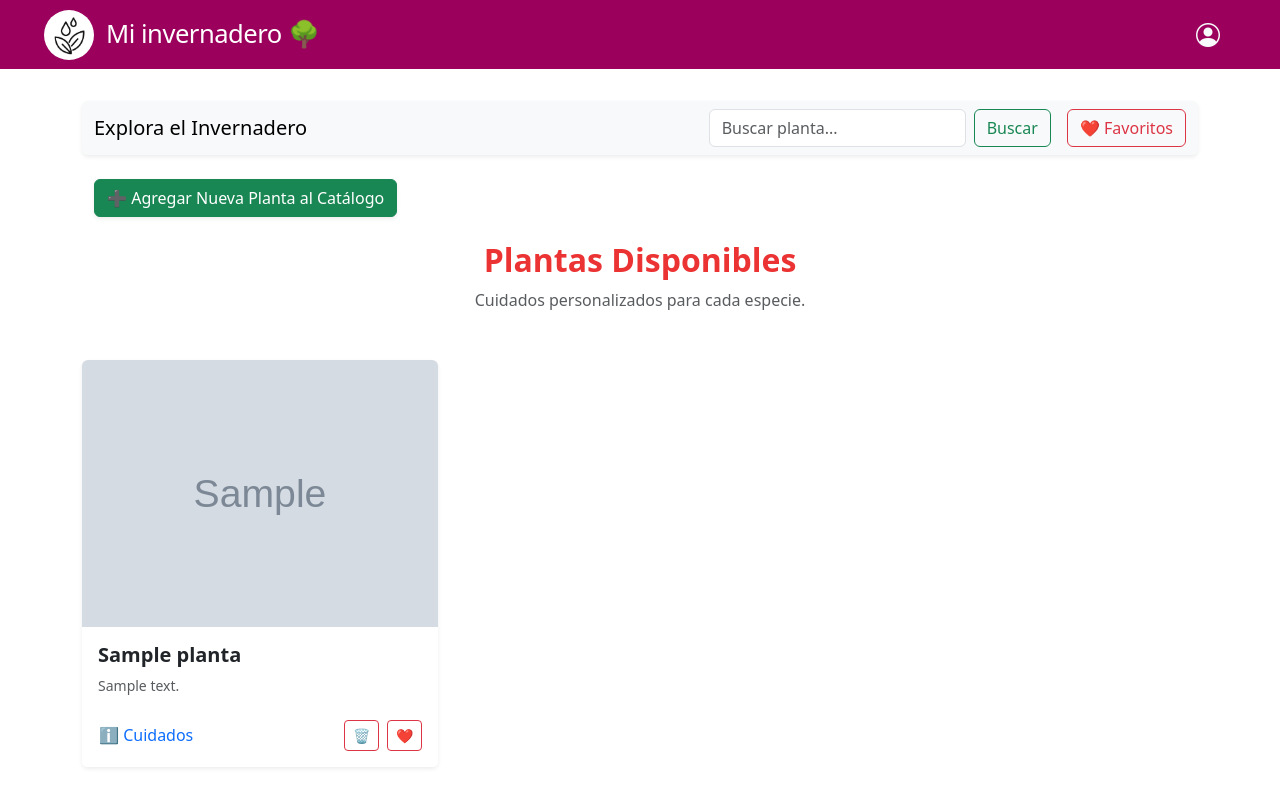
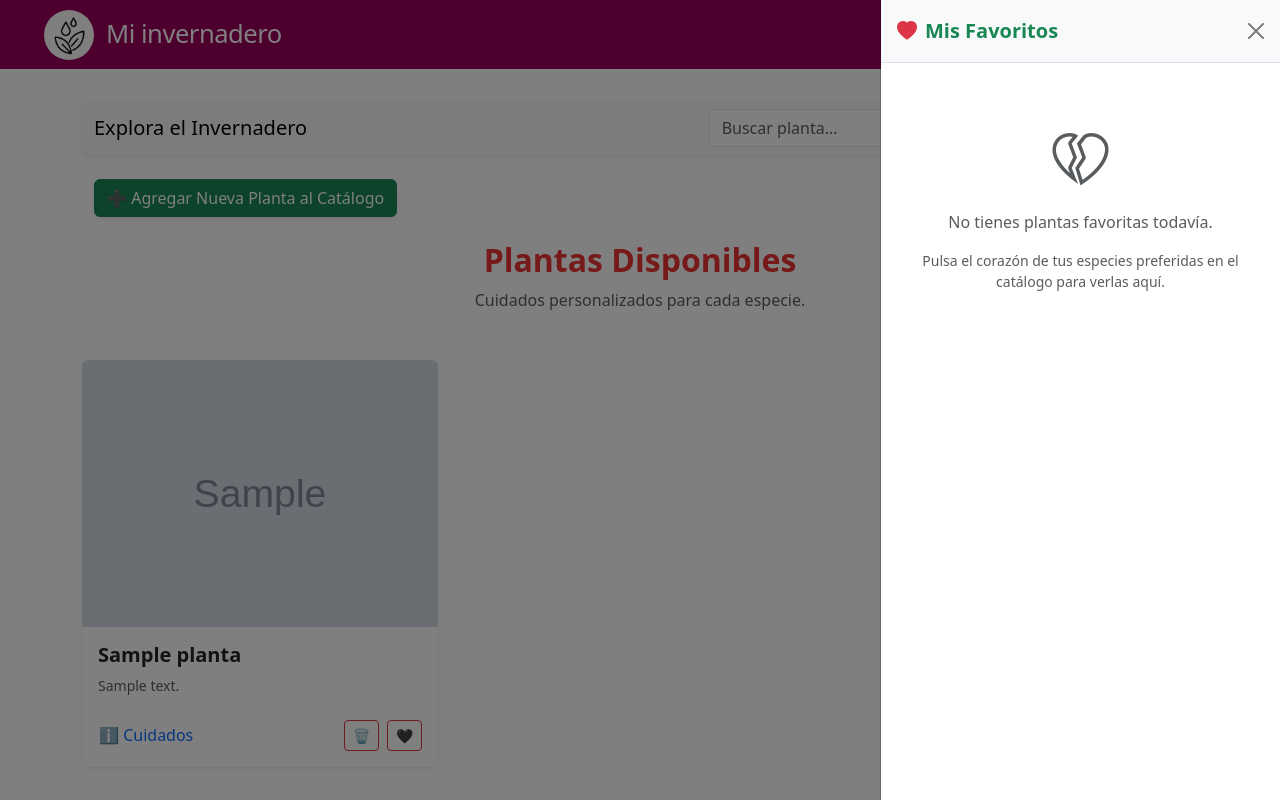
Before and after one commit to OscarMedina-125435/proyectofinal, a Flask app: page / in a window 1280 px wide, after a click on "❤️ Favoritos". Run offline with Flask 3, Linux system fonts and the light colour scheme; the visitor is signed in with stand-in values (Sample User, id 1); grey boxes marked "Sample" are stand-in pictures; a database or web service that is not in the repository returns one stand-in record (values such as "Sample title").

Commit message:
1234gooo

```diff
--- a/app.py
+++ b/app.py
@@ -22,6 +22,8 @@ mail = Mail(app)
 db_mongo = Plantas()
 pwd_context = CryptContext(schemes=["sha256_crypt"], deprecated="auto")
 
+# ... (Tus otras configuraciones de Flask, Mail y db_mongo arriba)
+
 @app.route('/')
 def index():
     if not session.get("usuarioo"):
@@ -30,10 +32,37 @@ def index():
     query = request.args.get('q', '')
     mis_plantas = db_mongo.obtener_plantas(query)
 
+    # --- NUEVO: Gestión de Favoritos ---
+    email_actual = session.get('email_usuario')
+    mis_favoritos = db_mongo.obtener_favoritos_usuario(email_actual)
+
+    # Obtenemos la lista cruda de IDs del usuario para comprobar estados en Jinja
+    usuario_data = db_mongo.buscar_usuario(email_actual)
+    lista_ids_favoritos = usuario_data.get('favoritos', []) if usuario_data else []
+
     return render_template('index.html',
                             usuarioo=session.get('usuarioo'),
                             administrador=session.get('administrador'),
-                            plantas=mis_plantas)
+                            plantas=mis_plantas,
+                            favoritos=mis_favoritos,          # Envía las plantas favoritas
+                            lista_ids_favoritos=lista_ids_favoritos) # Envía los IDs para los botones
+
+
+@app.route('/favorito', methods=['POST'])
+def favorito():
+    if not session.get("usuarioo"):
+        return redirect(url_for('login'))
+
+    planta_id = request.form.get('planta_id')
+    email_usuario = session.get('email_usuario')
+
+    if planta_id and email_usuario:
+        db_mongo.alternar_favorito(email_usuario, planta_id)
+
+    # Regresa automáticamente a la misma página donde estaba el usuario
+    return redirect(request.referrer or url_for('index'))
+
+# @app.route('/login', methods=['GET', 'POST']) ... (El resto de tus rutas siguen aquí abajo igual)
 
 @app.route('/login', methods=['GET', 'POST'])
 def login():
--- a/plantas.py
+++ b/plantas.py
@@ -88,3 +88,45 @@ class Plantas:
         except Exception as e:
             print(f"Error al eliminar planta: {e}")
             return False
+
+            # --- MÉTODOS DE FAVORITOS ---
+
+    def alternar_favorito(self, email_usuario, planta_id):
+        """Agrega o quita una planta de los favoritos del usuario (Toggle)."""
+        try:
+            usuario = self.buscar_usuario(email_usuario)
+            if not usuario:
+                return False
+
+            favoritos = usuario.get('favoritos', [])
+
+            if planta_id in favoritos:
+                # Si ya es favorito, lo removemos
+                self.usuarios.update_one(
+                    {"email": email_usuario},
+                    {"$pull": {"favoritos": planta_id}}
+                )
+            else:
+                # Si no es favorito, lo agregamos
+                self.usuarios.update_one(
+                    {"email": email_usuario},
+                    {"$addToSet": {"favoritos": planta_id}}
+                )
+            return True
+        except Exception as e:
+            print(f"Error al alternar favorito: {e}")
+            return False
+
+    def obtener_favoritos_usuario(self, email_usuario):
+        """Devuelve los documentos completos de las plantas favoritas del usuario."""
+        try:
+            usuario = self.buscar_usuario(email_usuario)
+            if not usuario or 'favoritos' not in usuario:
+                return []
+
+            # Convertimos las IDs de texto a ObjectIds de Mongo para buscarlas
+            ids_plantas = [ObjectId(pid) for pid in usuario['favoritos']]
+            return list(self.coleccion_plantas.find({"_id": {"$in": ids_plantas}}))
+        except Exception as e:
+            print(f"Error al obtener favoritos: {e}")
+            return []
--- a/templates/base.html
+++ b/templates/base.html
@@ -20,14 +20,21 @@
                     <div class="d-inline-block">
                 <img src="{{ url_for('static', filename='img/logo.jpg') }}" alt="Logo Mi Invernadero" class="rounded-circle object-fit-cover" style="width: 50px; height: 50px;">
         </div>
-                <span>Mi invernadero 🌳</span>
+                <span>Mi invernadero </span>
             </a>
 
             <div class="dropdown me-3">
-                <button class="btn btn-link text-light fs-4 p-0 border-0" type="button" data-bs-toggle="dropdown"
-                    aria-expanded="false">
-                    <i class="bi bi-person-circle"></i>
-                </button>
+    <button class="btn btn-link text-light fs-4 p-0 border-0 d-flex align-items-center gap-2 text-decoration-none" type="button" data-bs-toggle="dropdown" aria-expanded="false">
+
+        {% if session.get('usuarioo') %}
+            <span class="text-white fw-medium small d-none d-md-inline" style="font-size: 0.9rem;">
+                {{ session.get('usuarioo') }}
+            </span>
+        {% endif %}
+
+        <i class="bi bi-person-circle"></i>
+    </button>
+
                 <ul class="dropdown-menu dropdown-menu-end">
                     {% if session.get('usuarioo') %}
                     <li>
--- a/templates/index.html
+++ b/templates/index.html
@@ -4,8 +4,8 @@
 
 {% block content %}
 <nav class="navbar bg-body-tertiary mb-4 rounded shadow-sm">
-    <div class="container-fluid d-flex justify-content-between align-items-center">
-        <span class="navbar-brand mb-0 h1">Explora el Invernadero</span>
+  <div class="container-fluid d-flex justify-content-between align-items-center">
+    <span class="navbar-brand mb-0 h1">Explora el Invernadero</span>
 
     <div class="d-flex align-items-center gap-3">
       <form class="d-flex" role="search" action="/" method="GET">
@@ -71,9 +71,14 @@
                     </a>
                     {% endif %}
 
-                    <form action="#" method="POST" class="m-0">
-                        <input type="hidden" name="planta_id" value="{{ planta._id }}">
-                        <button type="submit" class="btn btn-sm btn-outline-danger">❤️</button>
+                    <form action="{{ url_for('favorito') }}" method="POST" class="m-0">
+                        <input type="hidden" name="planta_id" value="{{ planta._id|string }}">
+
+                        {% if planta._id|string in lista_ids_favoritos %}
+                        <button type="submit" class="btn btn-sm btn-danger shadow-sm">❤️</button>
+                        {% else %}
+                        <button type="submit" class="btn btn-sm btn-outline-danger">🖤</button>
+                        {% endif %}
                     </form>
                 </div>
             </div>
@@ -89,4 +94,45 @@
     </div>
     {% endfor %}
 </div>
+
+<div class="offcanvas offcanvas-end" tabindex="-1" id="panelFavoritos" aria-labelledby="panelFavoritosLabel">
+    <div class="offcanvas-header bg-light border-bottom">
+        <h5 class="offcanvas-title fw-bold text-success" id="panelFavoritosLabel">
+            <i class="bi bi-heart-fill text-danger me-2"></i>Mis Favoritos
+        </h5>
+        <button type="button" class="btn-close" data-bs-dismiss="offcanvas" aria-label="Close"></button>
+    </div>
+
+    <div class="offcanvas-body">
+        {% if favoritos %}
+            <div class="list-group list-group-flush">
+                {% for fav in favoritos %}
+                    <div class="list-group-item d-flex align-items-center justify-content-between py-3 border-bottom">
+                        <div class="d-flex align-items-center gap-3">
+                            <img src="{{ url_for('static', filename='img/' + fav.imagen) if fav.imagen else 'https://via.placeholder.com/100' }}"
+                                 alt="{{ fav.nombre }}" class="rounded object-fit-cover" style="width: 45px; height: 45px;">
+                            <div>
+                                <h6 class="mb-0 fw-semibold text-dark">{{ fav.nombre }}</h6>
+                                <p class="mb-0 text-muted small text-truncate" style="max-width: 160px;">{{ fav.descripcion }}</p>
+                            </div>
+                        </div>
+
+                        <form action="{{ url_for('favorito') }}" method="POST" class="m-0">
+                            <input type="hidden" name="planta_id" value="{{ fav._id|string }}">
+                            <button type="submit" class="btn btn-link link-danger p-0 border-0" title="Quitar de favoritos">
+                                <i class="bi bi-trash3-fill fs-5"></i>
+                            </button>
+                        </form>
+                    </div>
+                {% endfor %}
+            </div>
+        {% else %}
+            <div class="text-center py-5">
+                <i class="bi bi-heartbreak text-muted display-4 mb-3 d-block"></i>
+                <p class="text-muted fw-medium">No tienes plantas favoritas todavía.</p>
+                <p class="small text-muted px-3">Pulsa el corazón de tus especies preferidas en el catálogo para verlas aquí.</p>
+            </div>
+        {% endif %}
+    </div>
+</div>
 {% endblock %}
```
